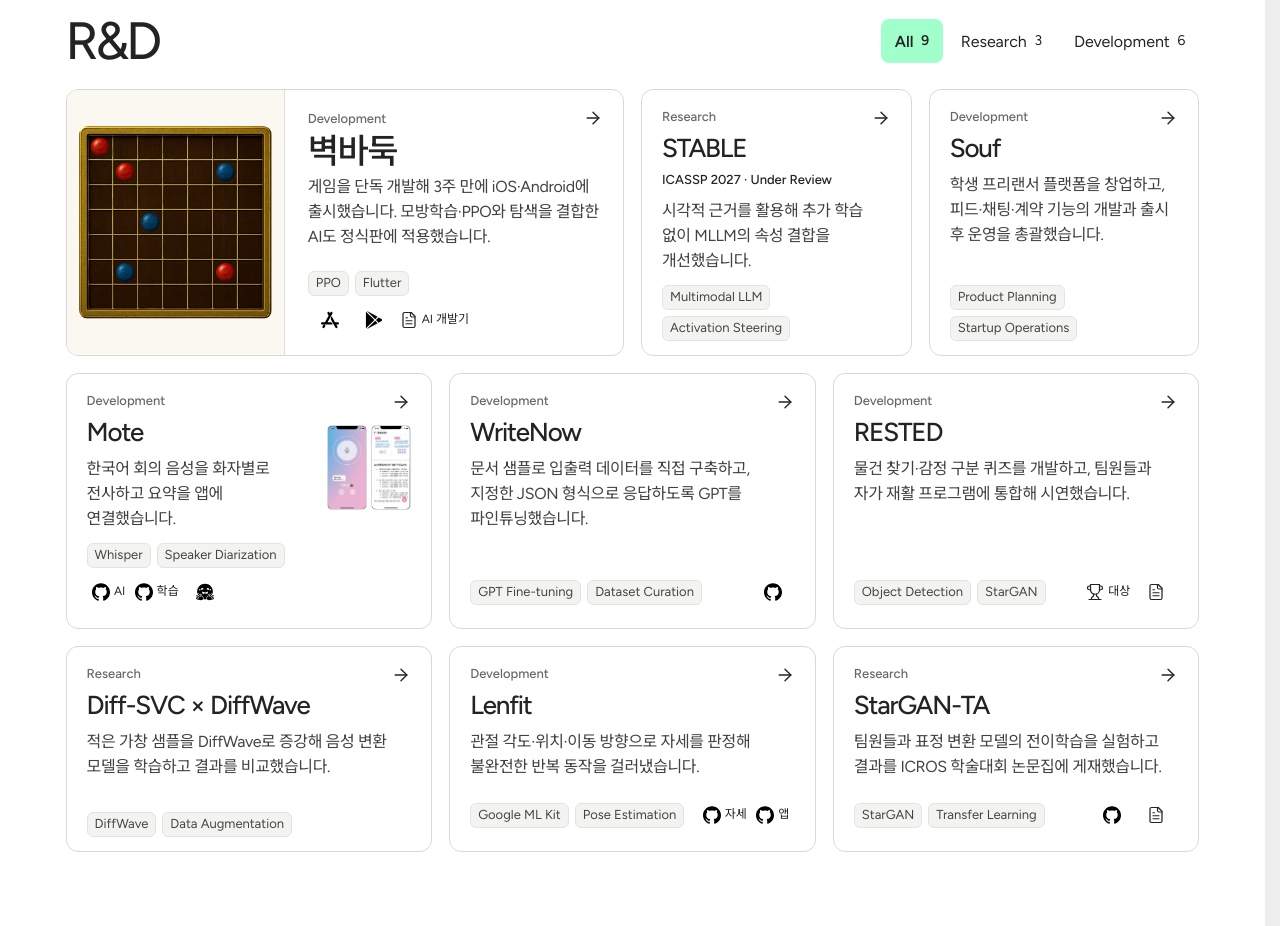
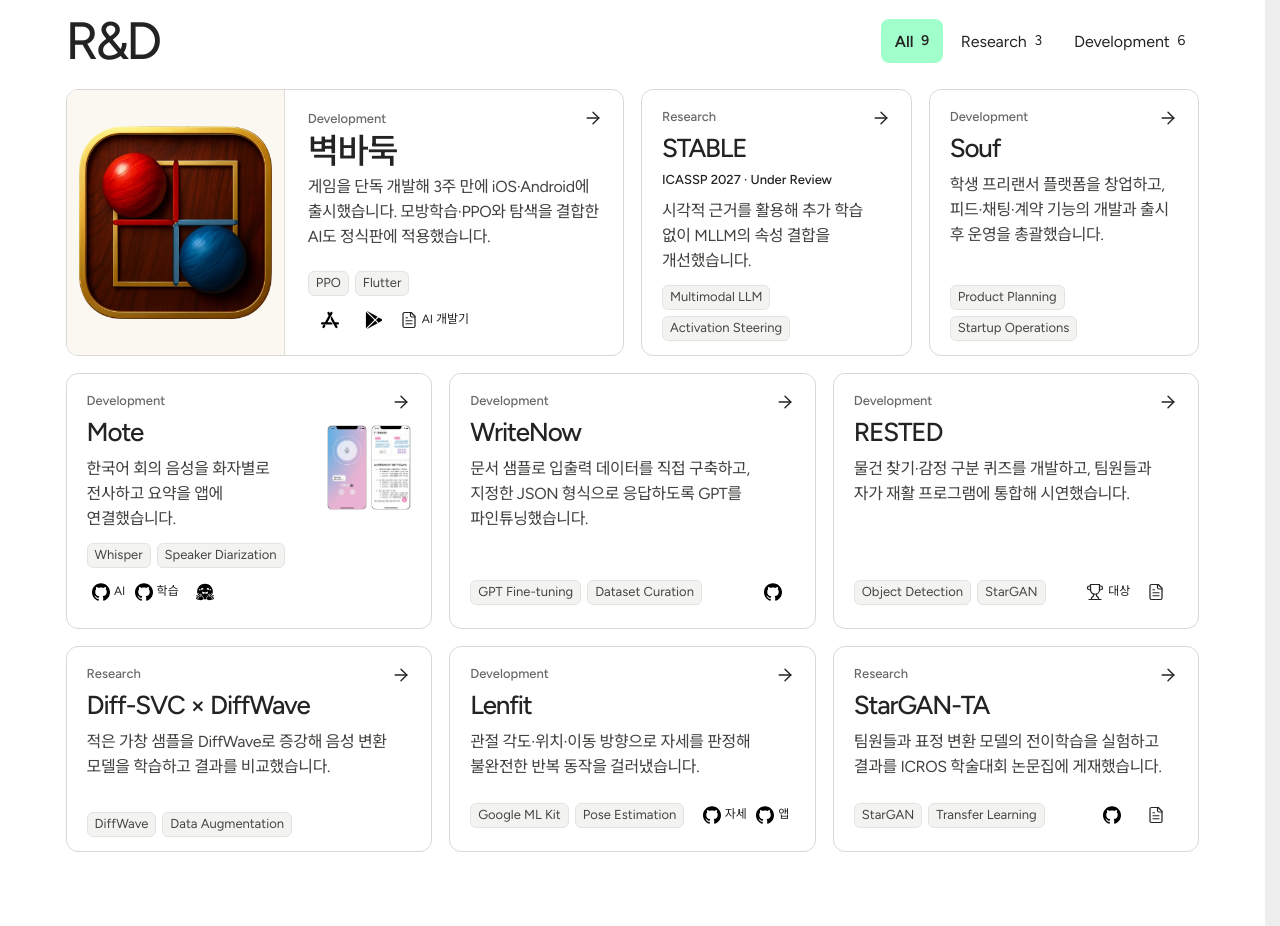
Before and after one commit to HahnGyuTak/portfolio, a React (Vite) app: page / in a window 1280 px wide. Shown: the part 820-1746 px from the top of the page. Built offline with nearby package versions, Linux system fonts and the light colour scheme.

Commit message:
Show the WallBaduk app icon in R&D

```diff
--- a/src/app/PortfolioResearch.tsx
+++ b/src/app/PortfolioResearch.tsx
@@ -139,13 +139,12 @@ function ResearchCard({
       data-project-id={project.id}
     >
       {wallbaduk && (
-        <div className="v2-card-board">
+        <div className="v2-card-app-icon">
           <img
-            src="./images/wallbaduk-board.webp"
-            width={720}
-            height={720}
-            alt={language === "ko" ? "벽바둑 앱의 실제 7×7 대전판"
-              : "The 7×7 game board from the WallBaduk app"}
+            src="./images/wallbaduk-app-icon.webp"
+            width={640}
+            height={640}
+            alt={language === "ko" ? "벽바둑 앱 아이콘" : "WallBaduk app icon"}
             loading="lazy"
             decoding="async"
           />
--- a/src/styles/portfolio-research.css
+++ b/src/styles/portfolio-research.css
@@ -208,7 +208,7 @@
   line-height: 1.3;
 }
 
-.portfolio-v2 .v2-card-board {
+.portfolio-v2 .v2-card-app-icon {
   background: #fbf8f1;
   display: grid;
   place-items: center;
@@ -217,12 +217,11 @@
   border-bottom: 1px solid #e2ded3;
 }
 
-.portfolio-v2 .v2-card-board img {
-  width: min(100%, 14.5rem);
+.portfolio-v2 .v2-card-app-icon img {
+  width: min(100%, 11rem);
   aspect-ratio: 1;
   height: auto;
-  object-fit: cover;
-  border-radius: 9px;
+  object-fit: contain;
 }
 
 .portfolio-v2 .v2-card--wallbaduk .v2-card-footer {
@@ -241,15 +240,15 @@
     flex-direction: row;
   }
 
-  .portfolio-v2 .v2-card-board {
+  .portfolio-v2 .v2-card-app-icon {
     width: 39.2%;
     border-radius: 11px 0 0 11px;
     border-right: 1px solid #e2ded3;
     border-bottom: 0;
   }
 
-  .portfolio-v2 .v2-card-board img {
-    width: min(100%, 16rem);
+  .portfolio-v2 .v2-card-app-icon img {
+    width: min(100%, 14.5rem);
   }
 
   .portfolio-v2 .v2-card--wallbaduk .v2-card-body {
```
Also changed, not shown: public/images/wallbaduk-app-icon.webp (added).
